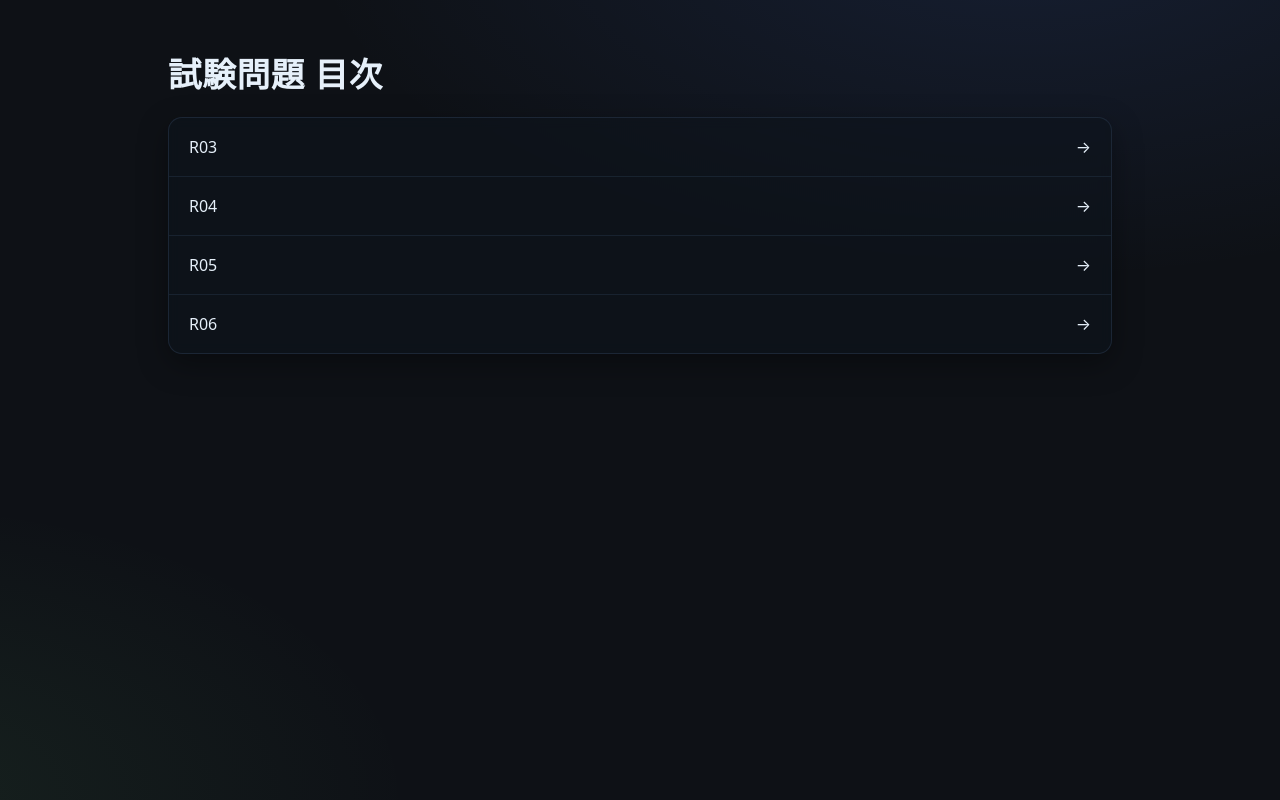
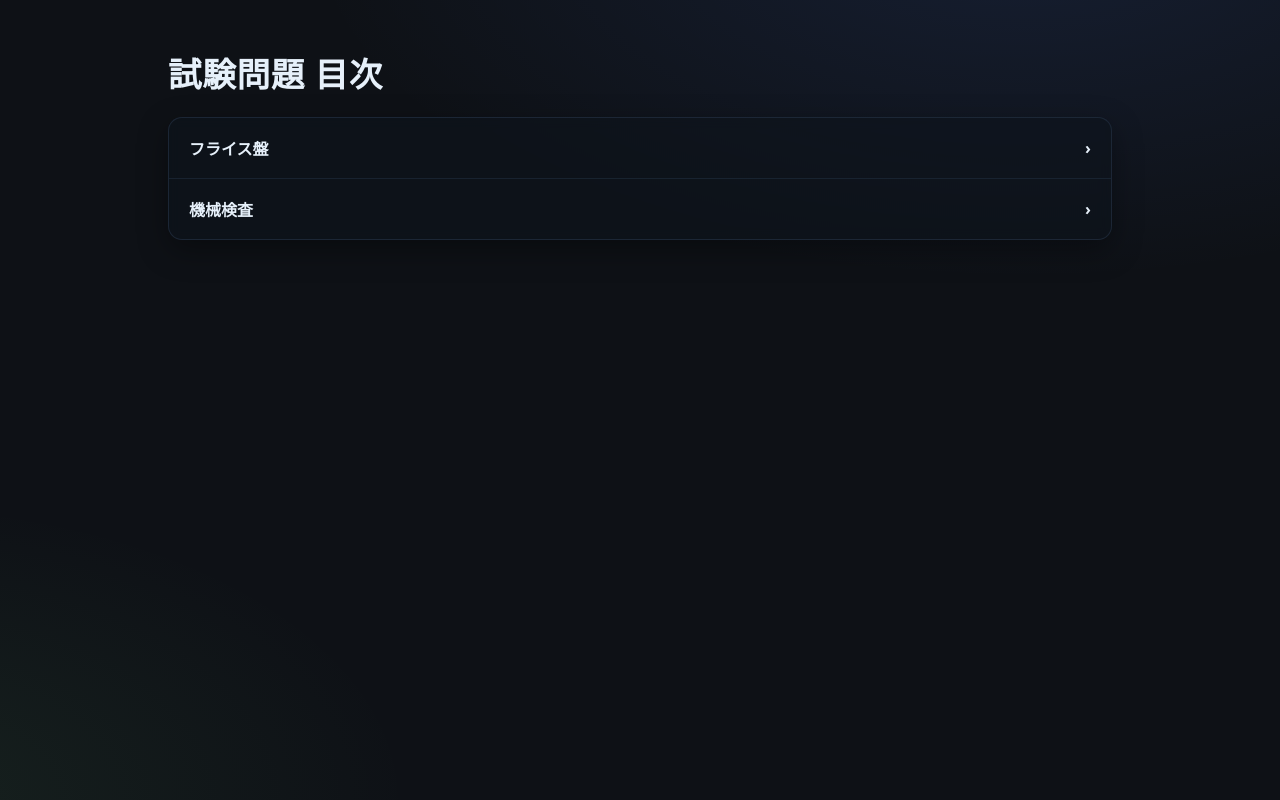
Before and after one commit to smzakts/web-exam-app-next, a Next.js app: page / in a window 1280 px wide. Built offline with nearby package versions, Linux system fonts and the light colour scheme.

Commit message:
Refine table of contents folders

```diff
--- a/app/globals.css
+++ b/app/globals.css
@@ -99,15 +99,80 @@ select {
   backdrop-filter: blur(6px) saturate(1.05);
 }
 .toc-list { list-style: none; margin: 0; padding: 0; }
-.toc-item a {
+
+.toc-item a,
+.toc-subitem a {
   display: flex; align-items: center; justify-content: space-between;
-  gap: 16px; padding: 18px 20px;
-  text-decoration: none; color: var(--text);
+  gap: 16px;
+  padding: 18px 20px;
+  text-decoration: none;
+  color: var(--text);
   border-bottom: 1px solid rgba(30, 42, 57, 0.7);
   transition: background .15s ease, transform .08s ease, padding-left .15s ease, box-shadow .15s ease;
 }
+
+.toc-folder summary {
+  display: flex;
+  align-items: center;
+  justify-content: space-between;
+  gap: 16px;
+  padding: 18px 20px;
+  cursor: pointer;
+  list-style: none;
+  font-weight: 600;
+  user-select: none;
+  color: var(--text);
+  transition: background .15s ease, transform .08s ease, padding-left .15s ease, box-shadow .15s ease;
+}
+
+.toc-folder summary::-webkit-details-marker { display: none; }
+
+.toc-folder summary:hover,
+.toc-item a:hover,
+.toc-subitem a:hover {
+  background: rgba(15, 22, 32, 0.8);
+  padding-left: 24px;
+  transform: translateY(-1px);
+  box-shadow: inset 0 0 0 1px #203046;
+}
+
+.toc-folder details { border-bottom: 1px solid rgba(30, 42, 57, 0.7); }
+
+.toc-folder:last-child details { border-bottom: none; }
+
+.toc-sublist {
+  list-style: none;
+  margin: 0;
+  padding: 0 0 8px;
+  background: rgba(12, 18, 26, 0.65);
+  border-top: 1px solid rgba(30, 42, 57, 0.7);
+}
+
+.toc-subitem a {
+  padding: 16px 20px 16px 36px;
+  font-size: 0.98rem;
+}
+
+.toc-subitem:last-child a { border-bottom: none; }
+
 .toc-item:last-child a { border-bottom: none; }
-.toc-item a:hover { background: rgba(15, 22, 32, 0.8); padding-left: 24px; transform: translateY(-1px); box-shadow: inset 0 0 0 1px #203046; }
+
+.toc-folder-indicator::before {
+  content: '›';
+  display: inline-block;
+  transition: transform .2s ease;
+}
+
+.toc-folder details[open] .toc-folder-indicator::before {
+  transform: rotate(90deg);
+}
+
+.toc-empty {
+  padding: 16px 20px 18px 36px;
+  border-top: 1px solid rgba(30, 42, 57, 0.7);
+  font-size: 0.95rem;
+  opacity: 0.75;
+}
 
 /* === 固定ヘッダー（わずかに半透明） === */
 .global-header {
--- a/app/page.tsx
+++ b/app/page.tsx
@@ -3,21 +3,70 @@ import fs from 'fs';
 import path from 'path';
 import Link from 'next/link';
 
-type CsvItem = { name: string; href: string };
+type CsvFile = { name: string; href: string };
+type CsvFolder = { name: string; files: CsvFile[] };
+type TocData = { folders: CsvFolder[]; rootFiles: CsvFile[] };
+
+function safeReadDir(dir: string): fs.Dirent[] {
+  try {
+    const entries = fs.readdirSync(dir, { withFileTypes: true });
+    return entries.filter(entry => !entry.name.startsWith('.'));
+  } catch {
+    return [];
+  }
+}
+
+function collectFolderFiles(
+  baseDir: string,
+  folderName: string,
+  parents: string[] = [],
+): CsvFile[] {
+  const currentDir = path.join(baseDir, ...parents);
+  const dirents = safeReadDir(currentDir);
+  dirents.sort((a, b) => a.name.localeCompare(b.name, 'ja'));
+  const files: CsvFile[] = [];
+
+  for (const entry of dirents) {
+    if (entry.isDirectory()) {
+      files.push(...collectFolderFiles(baseDir, folderName, [...parents, entry.name]));
+    } else if (entry.isFile() && entry.name.toLowerCase().endsWith('.csv')) {
+      const relativeSegments = [...parents, entry.name.replace(/\.csv$/i, '')];
+      const displayName = relativeSegments.join(' / ') || entry.name.replace(/\.csv$/i, '');
+      const hrefSegments = [folderName, ...parents, entry.name].map(encodeURIComponent);
+      files.push({ name: displayName, href: `/quiz/${hrefSegments.join('/')}` });
+    }
+  }
+
+  files.sort((a, b) => a.name.localeCompare(b.name, 'ja'));
+  return files;
+}
+
+function buildTocData(dir: string): TocData {
+  const dirents = safeReadDir(dir);
+  dirents.sort((a, b) => a.name.localeCompare(b.name, 'ja'));
+
+  const folders: CsvFolder[] = [];
+  const rootFiles: CsvFile[] = [];
+
+  for (const entry of dirents) {
+    const entryPath = path.join(dir, entry.name);
+    if (entry.isDirectory()) {
+      const files = collectFolderFiles(entryPath, entry.name);
+      folders.push({ name: entry.name, files });
+    } else if (entry.isFile() && entry.name.toLowerCase().endsWith('.csv')) {
+      const href = `/quiz/${encodeURIComponent(entry.name)}`;
+      rootFiles.push({ name: entry.name.replace(/\.csv$/i, ''), href });
+    }
+  }
+
+  rootFiles.sort((a, b) => a.name.localeCompare(b.name, 'ja'));
+  return { folders, rootFiles };
+}
 
 export default async function Page() {
   // public/csv の一覧を取得（サーバー側）
   const dir = path.join(process.cwd(), 'public', 'csv');
-  let items: CsvItem[] = [];
-  try {
-    const files = fs.readdirSync(dir).filter(f => f.toLowerCase().endsWith('.csv'));
-    items = files.map(f => ({
-      name: f.replace(/\.csv$/i, ''),
-      href: `/quiz/${encodeURIComponent(f)}`,
-    }));
-  } catch {
-    // CSVがなくてもページは表示
-  }
+  const toc = buildTocData(dir);
 
   return (
     <>
@@ -166,15 +215,41 @@ export default async function Page() {
         <h1 className="toc-title">試験問題 目次</h1>
         <div className="toc-card">
           <ul className="toc-list">
-            {items.map(item => (
-              <li key={item.href} className="toc-item">
-                <Link href={item.href}>
-                  <span>{item.name}</span>
+            {toc.folders.map(folder => (
+              <li key={folder.name} className="toc-folder">
+                <details>
+                  <summary>
+                    <span>{folder.name}</span>
+                    <span aria-hidden className="toc-folder-indicator" />
+                  </summary>
+                  {folder.files.length > 0 ? (
+                    <ul className="toc-sublist">
+                      {folder.files.map(file => (
+                        <li key={file.href} className="toc-subitem">
+                          <Link href={file.href}>
+                            <span>{file.name}</span>
+                            <span>→</span>
+                          </Link>
+                        </li>
+                      ))}
+                    </ul>
+                  ) : (
+                    <div className="toc-empty">CSV ファイルが見つかりませんでした。</div>
+                  )}
+                </details>
+              </li>
+            ))}
+
+            {toc.rootFiles.map(file => (
+              <li key={file.href} className="toc-item">
+                <Link href={file.href}>
+                  <span>{file.name}</span>
                   <span>→</span>
                 </Link>
               </li>
             ))}
-            {items.length === 0 && (
+
+            {toc.folders.length === 0 && toc.rootFiles.length === 0 && (
               <li className="toc-item" style={{ opacity: 0.8, padding: '18px 20px' }}>
                 <span>public/csv フォルダに CSV が見つかりませんでした。</span>
               </li>
```
Also changed, not shown: app/quiz/[...file]/ClientPage.tsx (renamed from app/quiz/[file]/ClientPage.tsx, +6 -12 lines), app/quiz/[...file]/page.tsx (added, +45 -0 lines), app/quiz/[file]/page.tsx (deleted, +0 -22 lines), public/csv/フライス盤/R03.csv (renamed from public/csv/R03.csv), public/csv/フライス盤/R04.csv (renamed from public/csv/R04.csv), public/csv/フライス盤/R05.csv (renamed from public/csv/R05.csv), public/csv/フライス盤/R06.csv (renamed from public/csv/R06.csv), 1 other file (tests, documents, lock files or other folders).
